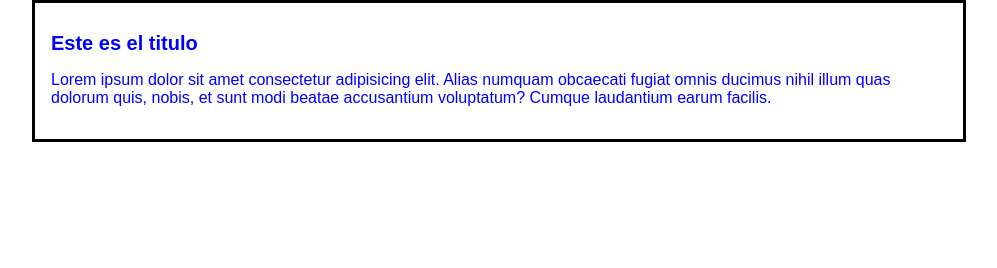
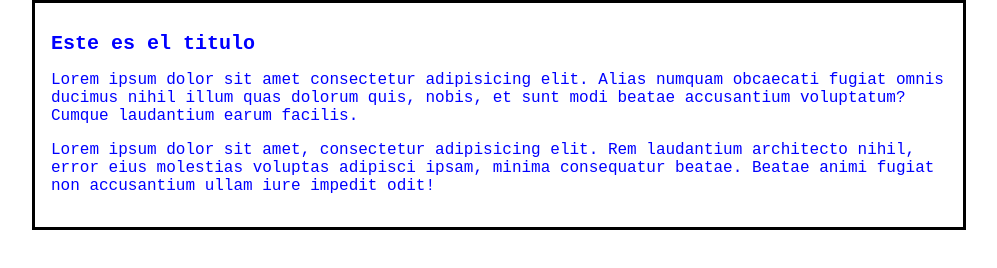
Before and after one commit to vladimirbenavides/cariacoalto, a plain HTML site: page index.html in a window 1280 px wide. Shown: the whole page, without its empty margins (141-1138 px from the left). Drawn offline with Linux system fonts and the light colour scheme.

Commit message:
Agregado el segundo parrafo y tipografia

```diff
--- a/css/style.css
+++ b/css/style.css
@@ -1,6 +1,6 @@
 body {
     text-align: center;
-    font-family: Arial, Helvetica, sans-serif;
+    font-family: 'Courier New', Courier, monospace;
     color: blue;
     font-size: 16px;
     margin: 0;
--- a/index.html
+++ b/index.html
@@ -12,6 +12,7 @@
         <div id="post">
             <h1>Este es el titulo</h1>
             <p>Lorem ipsum dolor sit amet consectetur adipisicing elit. Alias numquam obcaecati fugiat omnis ducimus nihil illum quas dolorum quis, nobis, et sunt modi beatae accusantium voluptatum? Cumque laudantium earum facilis.</p>
+            <p>Lorem ipsum dolor sit amet, consectetur adipisicing elit. Rem laudantium architecto nihil, error eius molestias voluptas adipisci ipsam, minima consequatur beatae. Beatae animi fugiat non accusantium ullam iure impedit odit!</p>
 
         </div>
     </div>
```
